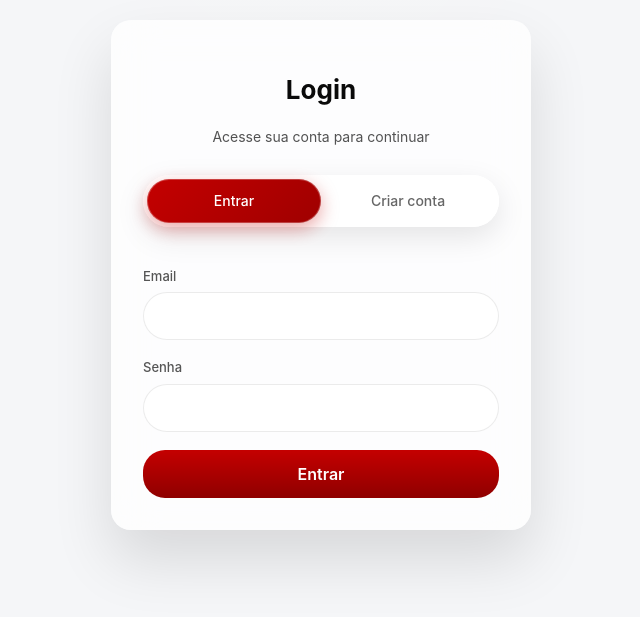
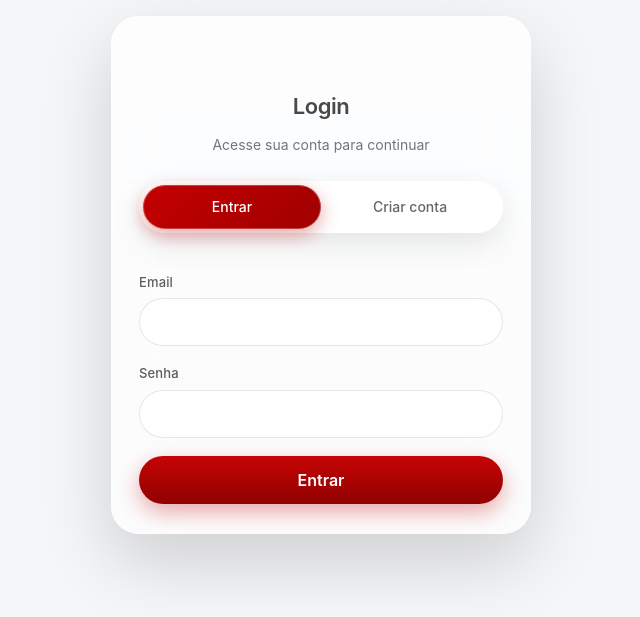
Before and after one commit to suporteeligi-cpu/eligi-fron-tend, a Next.js app: page /login in a window 1280 px wide. Shown: the part 125-742 px from the top of the page, without its empty margins (319-959 px from the left). Built offline with nearby package versions, Linux system fonts and the light colour scheme; no server answers.

Commit message:
chore: deploy update

```diff
--- a/src/app/components/auth/AuthInput.module.css
+++ b/src/app/components/auth/AuthInput.module.css
@@ -8,29 +8,45 @@
   gap: 6px;
 }
 
+/* ==============================
+   LABEL
+================================ */
+
 .label {
   font-size: 13px;
   font-weight: 500;
   color: #555;
+  letter-spacing: 0.01em;
 }
+
+/* ==============================
+   INPUT WRAPPER
+================================ */
 
 .inputWrapper {
   position: relative;
 }
 
+/* ==============================
+   INPUT — LIGHT MODE
+================================ */
+
 .input {
   width: 100%;
   height: 48px;
-  padding: 0 40px 0 18px; /* espaço pro X */
+  padding: 0 40px 0 18px;
 
   border-radius: 999px;
-  border: 1px solid rgba(0, 0, 0, 0.08);
+  border: 1px solid rgba(0, 0, 0, 0.093);
 
   background: rgba(255, 255, 255, 0.7);
   backdrop-filter: blur(12px);
 
-  font-size: 14px;
-  color: #111;
+  font-size: 16px;
+  font-weight: 500;
+  letter-spacing: 0.01em;
+
+  color: #9a9a9a;
 
   outline: none;
 
@@ -40,15 +56,24 @@
     background 0.25s ease;
 }
 
+.input::placeholder {
+  color: #9a9a9a;
+}
+
+/* foco Apple-like */
 .input:focus {
   border-color: rgba(196, 0, 0, 0.55);
   box-shadow:
     0 0 0 4px rgba(196, 0, 0, 0.12),
     0 8px 24px rgba(0, 0, 0, 0.08);
-  background: #fff;
+
+  background: rgba(255, 255, 255, 0.85);
 }
 
-/* ❌ X APPLE STYLE */
+/* ==============================
+   CLEAR (X) — APPLE STYLE
+================================ */
+
 .clearButton {
   position: absolute;
   top: 50%;
@@ -59,23 +84,23 @@
   background: none;
   padding: 0;
 
-  color: #9b9b9b; /* Apple-like */
+  color: #8e8e8e;
   cursor: pointer;
 
   display: flex;
   align-items: center;
   justify-content: center;
 
+  opacity: 0.75;
+
   transition:
     color 0.15s ease,
     transform 0.15s ease,
     opacity 0.15s ease;
-
-  opacity: 0.7;
 }
 
 .clearButton:hover {
-  color: #555;
+  color: #444;
   opacity: 1;
   transform: translateY(-50%) scale(1.05);
 }
@@ -84,7 +109,40 @@
   transform: translateY(-50%) scale(0.95);
 }
 
-/* garante precisão visual */
 .clearButton svg {
   display: block;
 }
+
+/* ==============================
+   DARK MODE — GLASS TRANSPARENTE
+================================ */
+
+:global(html.dark) .label {
+  color: #b5b5b5;
+}
+
+/* INPUT MAIS TRANSPARENTE NO DARK */
+:global(html.dark) .input {
+  background: rgba(0, 0, 0, 0.35);
+  border-color: rgba(255, 255, 255, 0.08);
+
+  color: #f5f5f5;
+  backdrop-filter: blur(20px);
+}
+
+:global(html.dark) .input::placeholder {
+  color: #9a9a9a;
+}
+
+:global(html.dark) .input:focus {
+  background: rgba(0, 0, 0, 0.45);
+}
+
+/* CLEAR (X) CORRETO NO DARK */
+:global(html.dark) .clearButton {
+  color: #9a9a9a;
+}
+
+:global(html.dark) .clearButton:hover {
+  color: #f5f5f5;
+}
--- a/src/app/components/auth/AuthInput.tsx
+++ b/src/app/components/auth/AuthInput.tsx
@@ -44,8 +44,8 @@ export function AuthInput({
             aria-label="Limpar campo"
           >
             <svg
-              width="14"
-              height="14"
+              width="20"
+              height="20"
               viewBox="0 0 24 24"
               fill="none"
               aria-hidden="true"
--- a/src/app/components/auth/auth.module.css
+++ b/src/app/components/auth/auth.module.css
@@ -1,45 +1,132 @@
+/* ==============================
+   AUTH WRAPPER
+================================ */
+
 .wrapper {
   min-height: 100vh;
   display: flex;
   align-items: center;
   justify-content: center;
-  background: radial-gradient(
-    circle at top,
-    rgba(255, 255, 255, 0.08),
-    transparent 60%
-  );
+
+  background:
+    radial-gradient(
+      circle at top,
+      rgba(255, 255, 255, 0.08),
+      transparent 60%
+    );
 }
 
+/* ==============================
+   AUTH CARD — VISIONOS GLASS
+================================ */
+
 .card {
+  position: relative;
+  will-change: transform, box-shadow;
+
   width: 100%;
   max-width: 420px;
-  padding: 32px;
-  border-radius: 20px;
-  background: rgba(255, 255, 255, 0.75);
-  backdrop-filter: blur(22px) saturate(140%);
-  -webkit-backdrop-filter: blur(22px) saturate(140%);
-  box-shadow: 0 30px 60px rgba(0, 0, 0, 0.12);
+  padding: 34px 28px 30px;
+
+  border-radius: 28px;
+
+  background: rgba(255, 255, 255, 0.68);
+  backdrop-filter: blur(26px) saturate(160%);
+  -webkit-backdrop-filter: blur(26px) saturate(160%);
+
+  box-shadow:
+    0 28px 70px rgba(0, 0, 0, 0.16),
+    inset 0 0 0 1px rgba(255, 255, 255, 0.45);
+
+  transition:
+    background 0.3s ease,
+    box-shadow 0.3s ease;
 }
 
+/* highlight superior VisionOS */
+.card::before {
+  content: '';
+  position: absolute;
+  inset: 0;
+  border-radius: inherit;
+
+  background: linear-gradient(
+    180deg,
+    rgba(255, 255, 255, 0.35),
+    rgba(255, 255, 255, 0.06) 45%,
+    transparent
+  );
+
+  pointer-events: none;
+}
+
+/* ==============================
+   LOGO NO AUTH CARD
+================================ */
+
+.logoWrapper {
+  display: flex;
+  justify-content: center;
+  margin-bottom: 14px;
+  perspective: 800px;
+}
+
+.logo {
+  width: 42px;
+  height: auto;
+
+  animation: logoFlip 1s ease-in-out infinite;
+  transform-style: preserve-3d;
+  backface-visibility: hidden;
+
+  opacity: 0.9;
+}
+
+/* Flip horizontal contínuo */
+@keyframes logoFlip {
+  0% {
+    transform: rotateY(0deg);
+  }
+
+  50% {
+    transform: rotateY(180deg);
+  }
+
+  100% {
+    transform: rotateY(360deg);
+  }
+}
+
+/* ==============================
+   TEXTOS
+================================ */
+
 .title {
-  font-size: 26px;
-  font-weight: 700;
+  font-size: 22px;
+  font-weight: 600;
+  letter-spacing: -0.02em;
+  line-height: 1.2;
   text-align: center;
+  color: #111;
 }
 
 .subtitle {
   margin-top: 6px;
   font-size: 14px;
-  opacity: 0.7;
   text-align: center;
+  color: #555;
 }
 
 .content {
-  margin-top: 28px;
+  margin-top: 26px;
   display: flex;
   flex-direction: column;
   gap: 18px;
 }
+
+/* ==============================
+   CAMPOS
+================================ */
 
 .field {
   display: flex;
@@ -49,27 +136,78 @@
 
 .label {
   font-size: 13px;
-  opacity: 0.7;
+  color: #555;
 }
 
 .input {
-  height: 46px;
-  padding: 0 14px;
-  border-radius: 22px;
-  border: 1px solid rgba(0, 0, 0, 0.12);
-  background: rgba(255, 255, 255, 0.9);
-  font-size: 15px;
+  height: 48px;
+  padding: 0 18px;
+
+  border-radius: 999px;
+  border: 1px solid rgba(0, 0, 0, 0.08);
+
+  background: rgba(255, 255, 255, 0.75);
+  backdrop-filter: blur(12px);
+
+  font-size: 16px;
+  letter-spacing: 0.01em;
+  color: #a4a4a4;
+
+  outline: none;
+
+  transition:
+    border-color 0.25s ease,
+    box-shadow 0.25s ease,
+    background 0.25s ease;
 }
+
+.input:focus {
+  border-color: rgba(196, 0, 0, 0.55);
+  box-shadow:
+    0 0 0 4px rgba(196, 0, 0, 0.12),
+    0 8px 24px rgba(0, 0, 0, 0.08);
+
+  background: #fff;
+}
+
+/* ==============================
+   BOTÃO PRINCIPAL
+================================ */
 
 .button {
   height: 48px;
-  border-radius: 22px;
+  border-radius: 999px;
+
   background: linear-gradient(180deg, #c40000, #8f0000);
   color: #fff;
+
   font-weight: 600;
   border: none;
   cursor: pointer;
+
+  box-shadow:
+    0 8px 22px rgba(196, 0, 0, 0.35);
+
+  transition:
+    transform 0.15s ease,
+    box-shadow 0.15s ease;
 }
+
+.button:hover {
+  transform: translateY(-1px);
+  box-shadow:
+    0 12px 28px rgba(196, 0, 0, 0.45);
+}
+
+.button:active {
+  transform: translateY(0);
+  box-shadow:
+    0 6px 16px rgba(196, 0, 0, 0.35);
+}
+
+/* ==============================
+   ROLE SELECT
+================================ */
 
 .roleGroup {
   display: flex;
@@ -79,14 +217,84 @@
 .roleButton {
   flex: 1;
   height: 42px;
-  border-radius: 22px;
+
+  border-radius: 999px;
   border: 1px solid rgba(0, 0, 0, 0.12);
-  background: transparent;
+
+  background: rgba(255, 255, 255, 0.6);
+  backdrop-filter: blur(10px);
+
   cursor: pointer;
+  font-size: 14px;
+
+  transition:
+    background 0.25s ease,
+    color 0.25s ease,
+    box-shadow 0.25s ease;
 }
 
 .roleButton.active {
-  background: #c40000;
+  background: linear-gradient(180deg, #c40000, #8f0000);
   color: #fff;
-  border-color: #c40000;
+  border-color: transparent;
+
+  box-shadow:
+    0 6px 18px rgba(196, 0, 0, 0.35);
 }
+
+/* ==============================
+   DARK MODE — GLASS TRANSPARENTE
+================================ */
+
+:global(html.dark) .wrapper {
+  background:
+    radial-gradient(
+      circle at top,
+      rgba(255, 255, 255, 0.04),
+      transparent 60%
+    );
+}
+
+:global(html.dark) .card {
+  background: rgba(0, 0, 0, 0.35);
+  backdrop-filter: blur(32px) saturate(140%);
+  -webkit-backdrop-filter: blur(32px) saturate(140%);
+
+  box-shadow:
+    0 40px 100px rgba(0, 0, 0, 0.85),
+    inset 0 0 0 1px rgba(255, 255, 255, 0.04);
+}
+
+:global(html.dark) .card::before {
+  background: linear-gradient(
+    180deg,
+    rgba(255, 255, 255, 0.08),
+    transparent 45%
+  );
+}
+
+:global(html.dark) .title {
+  color: #f5f5f5;
+}
+
+:global(html.dark) .subtitle,
+:global(html.dark) .label {
+  color: #b5b5b5;
+}
+
+:global(html.dark) .input {
+  background: rgba(0, 0, 0, 0.35);
+  border-color: rgba(255, 255, 255, 0.08);
+  color: #f5f5f5;
+
+  backdrop-filter: blur(20px);
+}
+
+:global(html.dark) .input:focus {
+  background: rgba(0, 0, 0, 0.45);
+}
+
+:global(html.dark) .roleButton {
+  background: rgba(0, 0, 0, 0.35);
+  border-color: rgba(255, 255, 255, 0.08);
+}
--- a/src/app/login/Login.module.css
+++ b/src/app/login/Login.module.css
@@ -8,13 +8,19 @@
   margin-bottom: 22px;
 
   border-radius: 999px;
+
   background: rgba(255, 255, 255, 0.7);
-  backdrop-filter: blur(14px);
+  backdrop-filter: blur(14px) saturate(140%);
+  -webkit-backdrop-filter: blur(14px) saturate(140%);
 
   box-shadow:
     inset 0 0 0 1px rgba(255, 255, 255, 0.35),
     0 10px 30px rgba(0, 0, 0, 0.1);
 }
+
+/* ==============================
+   SWITCH BUTTON
+================================ */
 
 .authSwitchButton {
   flex: 1;
@@ -33,14 +39,15 @@
   transition:
     color 0.25s ease,
     background 0.25s ease,
-    box-shadow 0.25s ease;
+    box-shadow 0.25s ease,
+    transform 0.15s ease;
 }
 
 .authSwitchButton:hover {
   color: #111;
 }
 
-/* 🔴 Estado ativo (CTA ELIGI) */
+/* 🔴 ATIVO — CTA ELIGI */
 .authSwitchButtonActive {
   background: linear-gradient(135deg, #c40000, #9f0000);
   color: #fff;
@@ -69,3 +76,33 @@
   color: #c40000;
   text-align: center;
 }
+
+/* ==============================
+   DARK MODE — GLASS TRANSPARENTE
+================================ */
+
+:global(html.dark) .authSwitch {
+  background: rgba(0, 0, 0, 0.35); /* 🔥 deixa o fundo preto aparecer */
+  backdrop-filter: blur(24px) saturate(130%);
+  -webkit-backdrop-filter: blur(24px) saturate(130%);
+
+  box-shadow:
+    0 18px 50px rgba(0, 0, 0, 0.85),
+    inset 0 0 0 1px rgba(255, 255, 255, 0.04);
+}
+
+/* botão inativo no dark */
+:global(html.dark) .authSwitchButton {
+  color: #9a9a9a;
+}
+
+:global(html.dark) .authSwitchButton:hover {
+  color: #f5f5f5;
+}
+
+/* botão ativo no dark (mantém CTA forte) */
+:global(html.dark) .authSwitchButtonActive {
+  box-shadow:
+    0 8px 22px rgba(196, 0, 0, 0.45),
+    inset 0 0 0 1px rgba(255, 255, 255, 0.18);
+}
--- a/src/app/register/Register.module.css
+++ b/src/app/register/Register.module.css
@@ -9,12 +9,17 @@
 
   border-radius: 999px;
   background: rgba(255, 255, 255, 0.7);
-  backdrop-filter: blur(14px);
+  backdrop-filter: blur(14px) saturate(140%);
+  -webkit-backdrop-filter: blur(14px) saturate(140%);
 
   box-shadow:
     inset 0 0 0 1px rgba(255, 255, 255, 0.35),
     0 10px 30px rgba(0, 0, 0, 0.1);
 }
+
+/* ==============================
+   SWITCH BUTTON
+================================ */
 
 .authSwitchButton {
   flex: 1;
@@ -33,14 +38,15 @@
   transition:
     color 0.25s ease,
     background 0.25s ease,
-    box-shadow 0.25s ease;
+    box-shadow 0.25s ease,
+    transform 0.15s ease;
 }
 
 .authSwitchButton:hover {
   color: #111;
 }
 
-/* 🔴 Estado ativo (CTA ELIGI) */
+/* 🔴 ATIVO — CTA ELIGI */
 .authSwitchButtonActive {
   background: linear-gradient(135deg, #c40000, #9f0000);
   color: #fff;
@@ -69,3 +75,33 @@
   color: #c40000;
   text-align: center;
 }
+
+/* ==============================
+   DARK MODE — GLASS TRANSPARENTE
+================================ */
+
+:global(html.dark) .authSwitch {
+  background: rgba(0, 0, 0, 0.35); /* 🔥 deixa o fundo preto aparecer */
+  backdrop-filter: blur(24px) saturate(130%);
+  -webkit-backdrop-filter: blur(24px) saturate(130%);
+
+  box-shadow:
+    0 18px 50px rgba(0, 0, 0, 0.85),
+    inset 0 0 0 1px rgba(255, 255, 255, 0.04);
+}
+
+/* botão inativo no dark */
+:global(html.dark) .authSwitchButton {
+  color: #9a9a9a;
+}
+
+:global(html.dark) .authSwitchButton:hover {
+  color: #f5f5f5;
+}
+
+/* botão ativo no dark (mantém CTA forte) */
+:global(html.dark) .authSwitchButtonActive {
+  box-shadow:
+    0 8px 22px rgba(196, 0, 0, 0.45),
+    inset 0 0 0 1px rgba(255, 255, 255, 0.18);
+}
```
Also changed, not shown: src/app/components/auth/AuthCard.tsx (+15 -0 lines).
